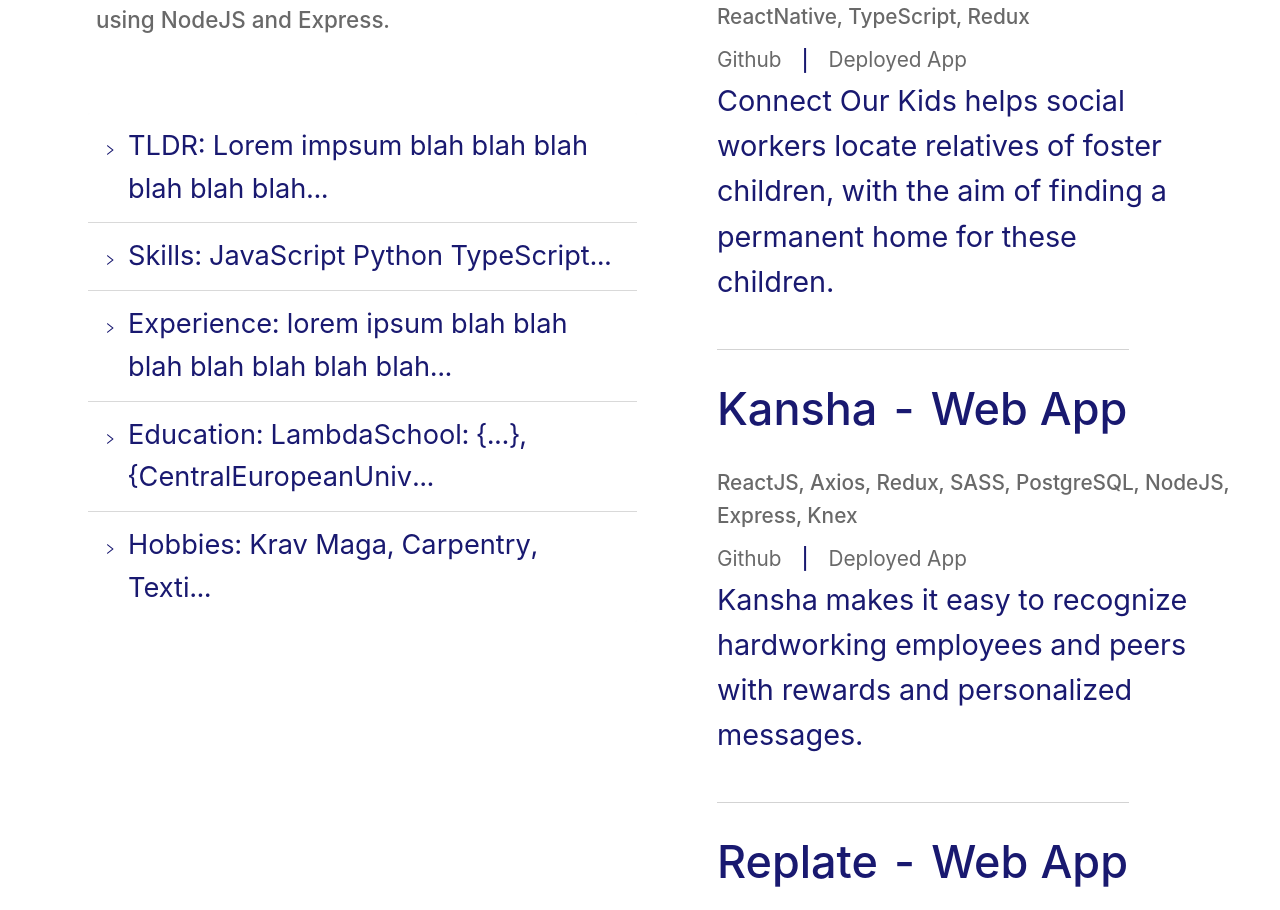
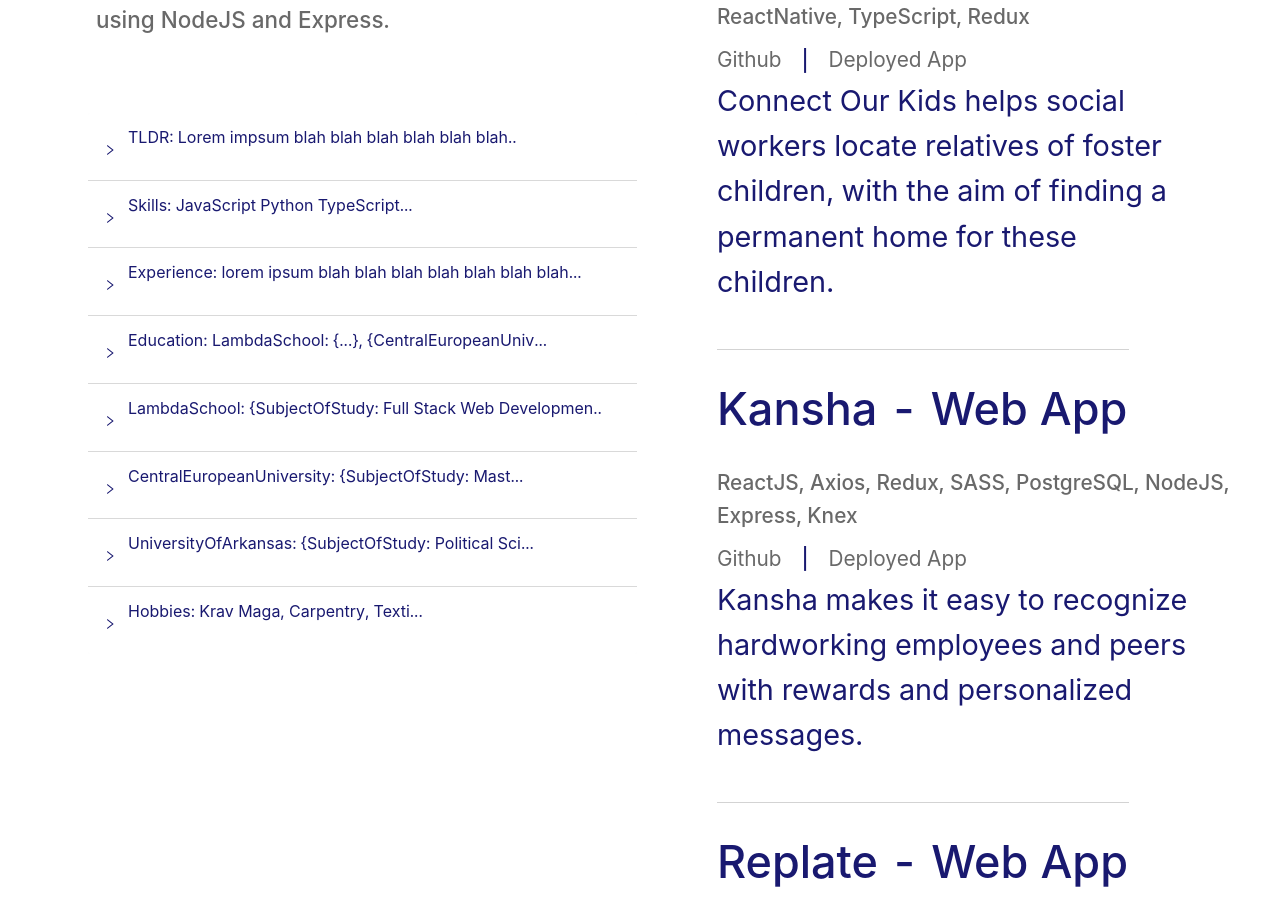
Before and after one commit to bamfranceschi/new-portfolio, a React (Create React App) app: page / in a window 1280 px wide. Shown: the part 1472-2382 px from the top of the page. Built offline with nearby package versions, Linux system fonts and the light colour scheme; some icons are missing.

Commit message:
refactored collapse component

```diff
--- a/src/components/About/About.jsx
+++ b/src/components/About/About.jsx
@@ -47,89 +47,77 @@ const { Panel } = Collapse;
 
 console.log(window);
 
+const Header = (props) => {
+  console.log(props);
+  if (props.selected) {
+    return <p>{props.short}</p>;
+  }
+
+  return <p>{props.long}</p>;
+};
+
 const About = () => {
-  const [tldrState, setTldrState] = useState(
-    "TLDR: Lorem impsum blah blah blah blah blah blah..."
-  );
+  const [state, setState] = useState([
+    {
+      short: "TLDR:",
+      long: "TLDR: Lorem impsum blah blah blah blah blah blah..",
+      selected: false,
+      text: TLDRText,
+    },
+    {
+      short: "Skills:",
+      long: "Skills: JavaScript Python TypeScript...",
+      selected: false,
+      text: SkillsText,
+    },
+    {
+      short: "Experience:",
+      long: "Experience: lorem ipsum blah blah blah blah blah blah blah...",
+      selected: false,
+      text: XPText,
+    },
+    {
+      short: "Education:",
+      long: "Education: LambdaSchool: {...}, {CentralEuropeanUniv...",
+      selected: false,
+      text: "",
+    },
+    {
+      short: "LambdaSchool: {",
+      long: "LambdaSchool: {SubjectOfStudy: Full Stack Web Developmen..",
+      selected: false,
+      text: LambdaSchool,
+    },
+    {
+      short: "CentralEuropeanUniversity: {",
+      long: "CentralEuropeanUniversity: {SubjectOfStudy: Mast...",
+      selected: false,
+      text: CEU,
+    },
+    {
+      short: "UniversityOfArkansas",
+      long: "UniversityOfArkansas: {SubjectOfStudy: Political Sci...",
+      selected: false,
+      text: UofA,
+    },
+    {
+      short: "Hobbies: [",
+      long: "Hobbies: Krav Maga, Carpentry, Texti...",
+      selected: false,
+      text: HobbiesText,
+    },
+  ]);
 
-  const [skillsState, setSkillsState] = useState(
-    "Skills: JavaScript Python TypeScript..."
-  );
+  const changeHeaderMain = (keys) => {
+    setState((prevState) => {
+      const newState = prevState.map((h) => {
+        h.selected = false;
+        return h;
+      });
 
-  const [xpState, setXPState] = useState(
-    "Experience: lorem ipsum blah blah blah blah blah blah blah..."
-  );
-  const [eduState, setEduState] = useState(
-    "Education: LambdaSchool: {...}, {CentralEuropeanUniv..."
-  );
-
-  const [lambState, setLambState] = useState(
-    "LambdaSchool: {SubjectOfStudy: Full Stack Web Developmen.."
-  );
-
-  const [ceuState, setCeuState] = useState(
-    "CentralEuropeanUniversity: {SubjectOfStudy: Mast..."
-  );
-
-  const [uofaState, setUofaState] = useState(
-    "UniversityOfArkansas: {SubjectOfStudy: Political Sci..."
-  );
-
-  const [hobbiesState, setHobbiesState] = useState(
-    "Hobbies: Krav Maga, Carpentry, Texti..."
-  );
-
-  const changeHeaderMain = (key) => {
-    if (key.includes("1")) {
-      setTldrState("TLDR:");
-    } else {
-      setTldrState("TLDR: Lorem impsum blah blah blah blah blah blah...");
-    }
-    if (key.includes("2")) {
-      setSkillsState("Skills:");
-    } else {
-      setSkillsState("Skills: JavaScript Python TypeScript...");
-    }
-    if (key.includes("3")) {
-      setXPState("Experience:");
-    } else {
-      setXPState(
-        "Experience: lorem ipsum blah blah blah blah blah blah blah..."
-      );
-    }
-    if (key.includes("4")) {
-      setEduState("Education: {");
-    } else {
-      setEduState("Education: LambdaSchool: {...}, {CentralEuropeanUniv...");
-    }
-
-    if (key.includes("9")) {
-      setHobbiesState("Hobbies: [");
-    } else {
-      setHobbiesState("Hobbies: Krav Maga, Carpentry, Texti...");
-    }
-  };
-
-  const changeHeaderMinor = (key) => {
-    if (key.includes("5")) {
-      setLambState("LambdaSchool: {");
-    } else {
-      setLambState(
-        "LambdaSchool: {SubjectOfStudy: Full Stack Web Developmen.."
-      );
-    }
-
-    if (key.includes("6")) {
-      setCeuState("CentralEuropeanUniversity: {");
-    } else {
-      setCeuState("CentralEuropeanUniversity: {SubjectOfStudy: Mast...");
-    }
-
-    if (key.includes("7")) {
-      setUofaState("UniversityOfArkansas: {");
-    } else {
-      setUofaState("UniversityOfArkansas: {SubjectOfStudy: Political Sci...");
-    }
+      keys.forEach((k) => (newState[k].selected = true));
+      return newState;
+    });
   };
 
   return (
@@ -146,6 +134,23 @@ const About = () => {
       {/* <AboutCollapse /> */}
       <AboutContent>
         <Collapse
+          onChange={changeHeaderMain}
+          bordered={false}
+          className="site-collapse-custom-collapse"
+        >
+          {state.map((h, idx) => (
+            <Panel
+              header={<Header {...h} />}
+              key={idx}
+              className="site-collapse-custom-panel"
+              style={{ fontSize: "1.7rem" }}
+            >
+              {h.text}
+            </Panel>
+          ))}
+        </Collapse>
+
+        {/* <Collapse
           bordered={false}
           className="site-collapse-custom-collapse"
           onChange={changeHeaderMain}
@@ -241,9 +246,9 @@ const About = () => {
             className="site-collapse-custom-panel"
             style={{ fontSize: "1.7rem" }}
           >
-            {HobbiesText}
-          </Panel>
-        </Collapse>
+            {HobbiesText} */}
+        {/* </Panel>
+        </Collapse> */}
       </AboutContent>
     </AboutCont>
   );
```
Also changed, not shown: src/components/About/notes.jsx (+11 -2 lines).
